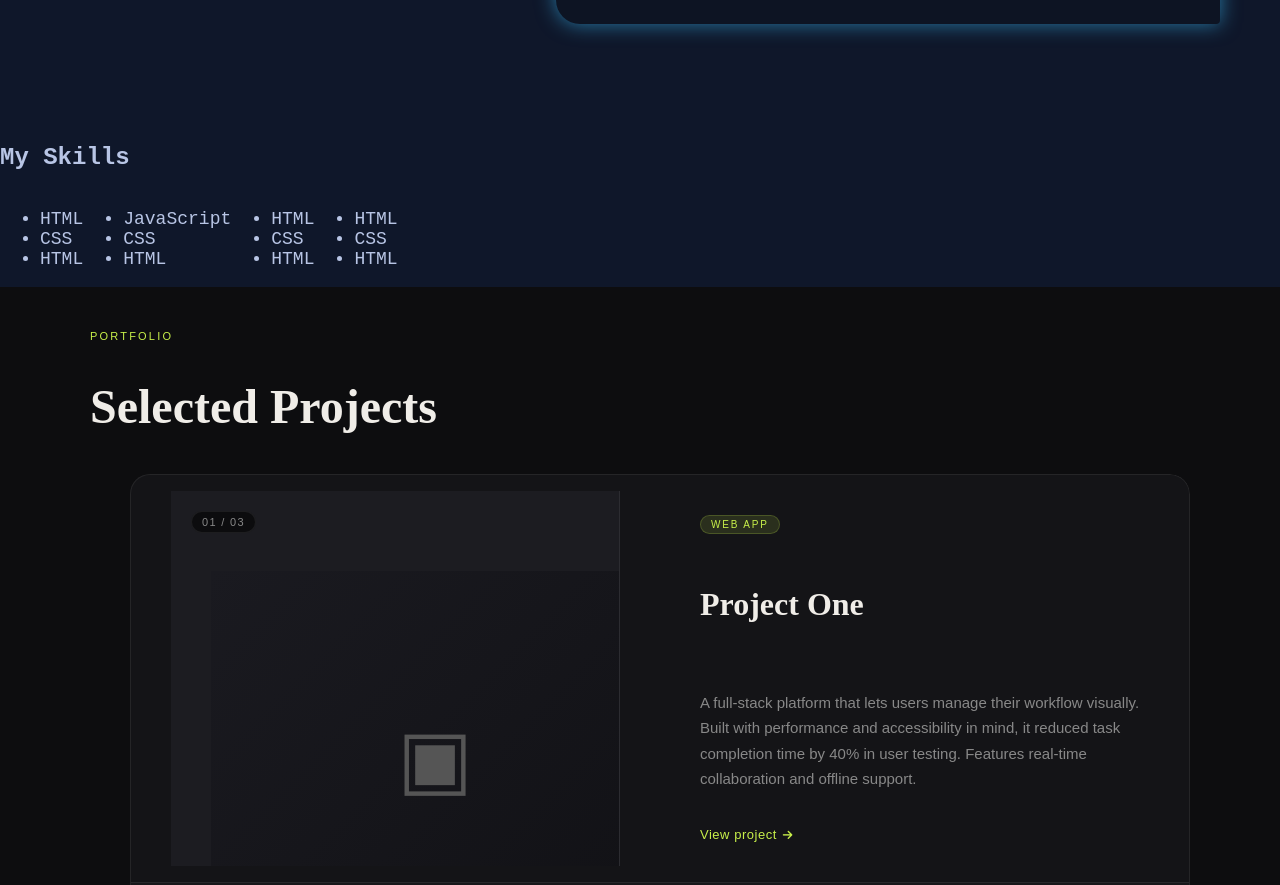
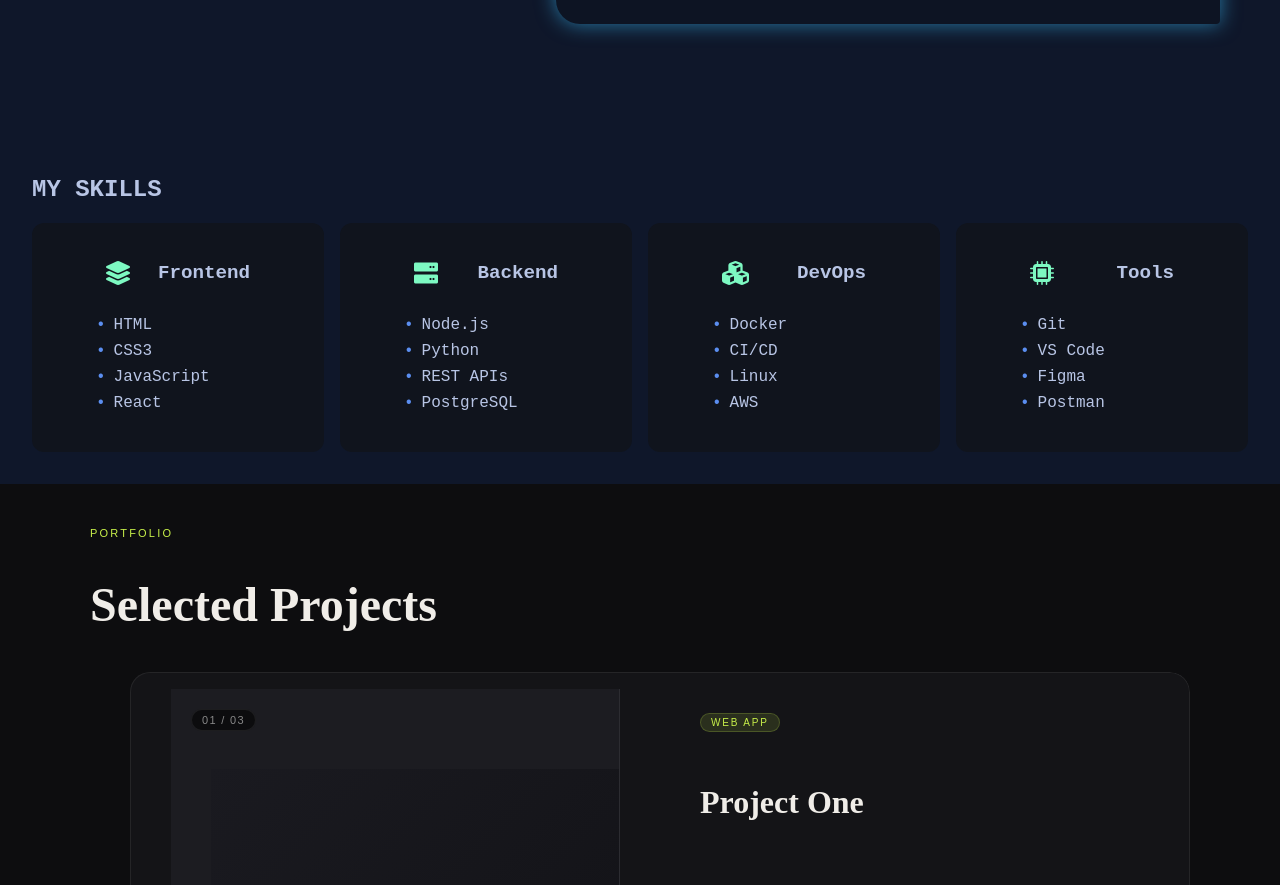
Before and after one commit to Blessing-Kgatla/Portfolio, a plain HTML site: page index.html in a window 1280 px wide. Shown: the part 1378-2263 px from the top of the page. Drawn offline with nearby package versions, Linux system fonts and the light colour scheme.

Commit message:
add change to skills sectuon

```diff
--- a/index.html
+++ b/index.html
@@ -112,47 +112,68 @@
 
         <!-- SKILLS -->
 
-      <section class="Skills">
+      <section id="Skills">
         <h1 id="Skills-Title">My Skills</h1>
-        <section class="Skills-Container">
-            <section class="FrontEnd">
+        <section id="Skills-Container">
+
+            <article class="Skill-Card">
+                <header>
+                    <i class="fas fa-layer-group card-icon"></i>
+                    <h2>Frontend</h2>
+                </header>
+
                 <ul>
                     <li>HTML</li>
-                    <li>CSS</li>
-                    <li>HTML</li>
+                    <li>CSS3</li>
+                    <li>JavaScript</li>
+                    <li>React</li>
+
                 </ul>
 
-            </section>
+            </article>
 
-            <section class="Backend">
+            <article class="Skill-Card">
+                <header>
+                    <i class="fas fa-server card-icon"></i>
+                    <h2>Backend</h2>
+                </header>
                 <ul>
-                    <li>JavaScript</li>
-                    <li>CSS</li>
-                    <li>HTML</li>
+                    <li>Node.js</li>
+                    <li>Python</li>
+                    <li>REST APIs</li>
+                    <li>PostgreSQL</li>
                 </ul>
-            </section>
+            </article>
 
+            <article class="Skill-Card">
+                <header>
+                    <i class="fas fa-cubes card-icon"></i>
+                    <h2>DevOps</h2>
+                </header>
+                <ul>
+                    <li>Docker</li>
+                    <li>CI/CD</li>
+                    <li>Linux</li>
+                    <li>AWS</li>
+                </ul>
+            </article>
 
-            <section class="DevOps">
+            <article class="Skill-Card">
+                <header>
+                    <i class="fas fa-microchip card-icon"></i>
+                    <h2>Tools</h2>
+                </header>
                 <ul>
-                    <li>HTML</li>
-                    <li>CSS</li>
-                    <li>HTML</li>
+                    <li>Git</li>
+                    <li>VS Code</li>
+                    <li>Figma</li>
+                    <li>Postman</li>
                 </ul>
-            </section>
-
-            <section class="TechStack">
-                <ul>
-                    <li>HTML</li>
-                    <li>CSS</li>
-                    <li>HTML</li>
-                </ul>
-
-            </section>
+            </article>
 
         </section>
 
-      </section>
+    </section>
 
 
 
--- a/main.css
+++ b/main.css
@@ -248,17 +248,74 @@
     transform: scale(1.1);
 }
 /* ===== Skills ===== */
-    .Skills{
+    #Skills{
         background-color: #0f172a;
         color: #B8C5E5;
+        padding: 0px 60px 100px 60px;
+
+        padding: 2rem;
+
+    #Skills-Title{
+
+        text-transform: uppercase;
     }
-    .Skills-Container{
-        display: flex;
-        justify-content: row;
-        font-size: 18px;
+    }
+    #Skills-Container{
+        display: grid;
+        grid-template-columns: repeat(auto-fit, minmax(220px, 1fr));
+        gap: 1rem;
 
     }
 
+    .Skills-header{
+        display: flex;
+        justify-content: space-between;
+        align-items: flex-end;
+        margin-bottom: 2.5rem;
+    }
+     .Skill-Card {
+    background-color: #10141d;
+    border-radius: 12px;
+    padding: 1.5rem;
+  }
+
+  .Skill-Card header {
+    display: flex;
+    align-items: center;
+    gap: 0.75rem;
+    margin-bottom: 1rem;
+  }
+
+  .Skill-Card .card-icon {
+    font-size: 1.5rem;
+    color: #7DF9C2;
+  }
+
+  .Skill-Card h2 {
+    font-size: 1.2rem;
+    font-weight: 700;
+  }
+
+  .Skill-Card ul {
+    list-style: none;
+    display: flex;
+    flex-direction: column;
+    gap: 0.5rem;
+  }
+
+  .Skill-Card li::before {
+    content: '•';
+    color: #5B8EF0;
+    margin-right: 0.5rem;
+  }
+
+  /* Responsive */
+  @media (max-width: 480px) {
+    #Skills-Container {
+      grid-template-columns: 1fr;
+    }
+
+  }
 
 /* ===== Projects ===== */
 
```
